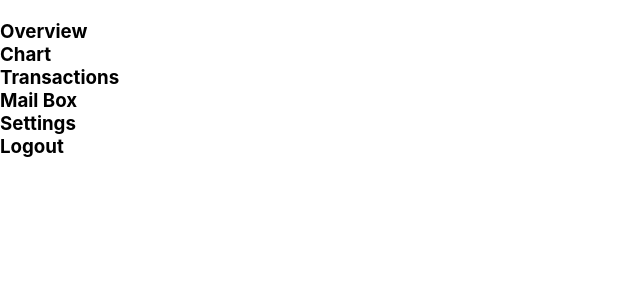
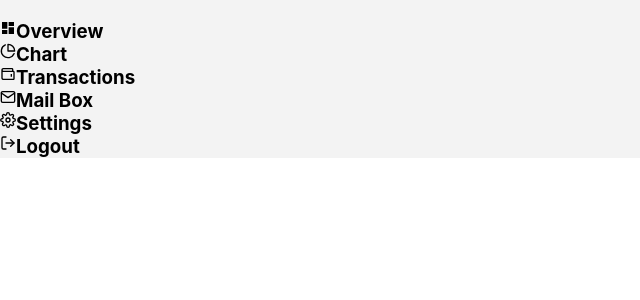
Before and after one commit to NicoletteSteenkamp/cryptx, a React (Create React App) app: page / in a window 1280 px wide. Shown: the top 300 px of the page, without its empty margins (0-640 px from the left). Built offline with nearby package versions, Linux system fonts and the light colour scheme.

Commit message:
working progress
Signed-off-by: Junaid Alexander <junaidalexander76@gmail.com>

```diff
--- a/package.json
+++ b/package.json
@@ -12,6 +12,7 @@
     "@testing-library/user-event": "^13.5.0",
     "react": "^18.3.1",
     "react-dom": "^18.3.1",
+    "react-icons": "^5.3.0",
     "react-router-dom": "^6.26.1",
     "react-scripts": "5.0.1",
     "web-vitals": "^2.1.4"
--- a/src/components/Sidebar.css
+++ b/src/components/Sidebar.css
@@ -1,3 +1,8 @@
 .sidebar {
   background-color: #F3F3F3;
+
 }
+
+li {
+  display: flex;
+}
--- a/src/components/Sidebar.js
+++ b/src/components/Sidebar.js
@@ -1,21 +1,44 @@
-import React from 'react'
+import React from "react";
+import "./Sidebar.css";
+import { MdDashboard } from "react-icons/md";
+import { BiWallet } from "react-icons/bi";
+import { MdClose, MdMenu } from "react-icons/md";
+import { FiPieChart, FiMail, FiSettings, FiLogOut } from "react-icons/fi";
 
 export default function Sidebar() {
 	return (
-    <div className='sidebar'>
+		<div className="sidebar">
 			<div className="logo">
-        <img src='' alt='' />
+				<img src="" alt="" />
 			</div>
 			<div className="sidebar-menu">
 				<ul>
-        <li><h3>Overview</h3></li>
-        <li><h3>Chart</h3></li>
-        <li><h3>Transactions</h3></li>
-        <li><h3>Mail Box</h3></li>
-        <li><h3>Settings</h3></li>
-        <li><h3>Logout</h3></li>
+					<li>
+						{" "}<MdDashboard />
+						<h3>Overview</h3>
+					</li>
+					<li>
+						<FiPieChart />
+						<h3>Chart</h3>
+					</li>
+					<li>
+						{" "}<BiWallet />
+						<h3>Transactions</h3>
+					</li>
+					<li>
+						<FiMail />
+						<h3>Mail Box</h3>
+					</li>
+					<li>
+						<FiSettings />
+						<h3>Settings</h3>
+					</li>
+					<li>
+						<FiLogOut />
+						<h3>Logout</h3>
+					</li>
 				</ul>
 			</div>
 		</div>
-  )
+	);
 }
```
Also changed, not shown: 1 other file (tests, documents, lock files or other folders). Lines whose indentation alone changed are shown as unchanged.
